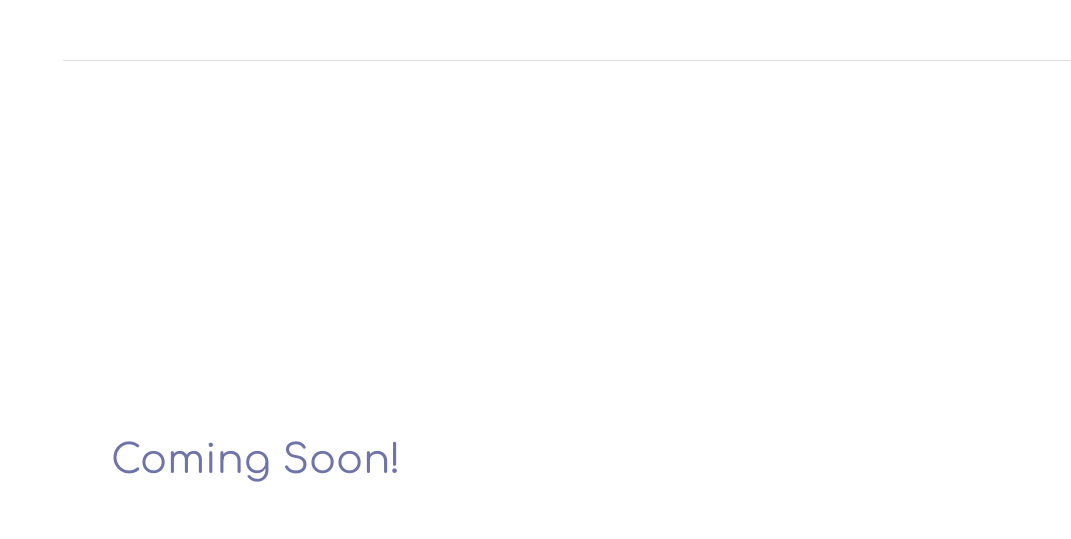
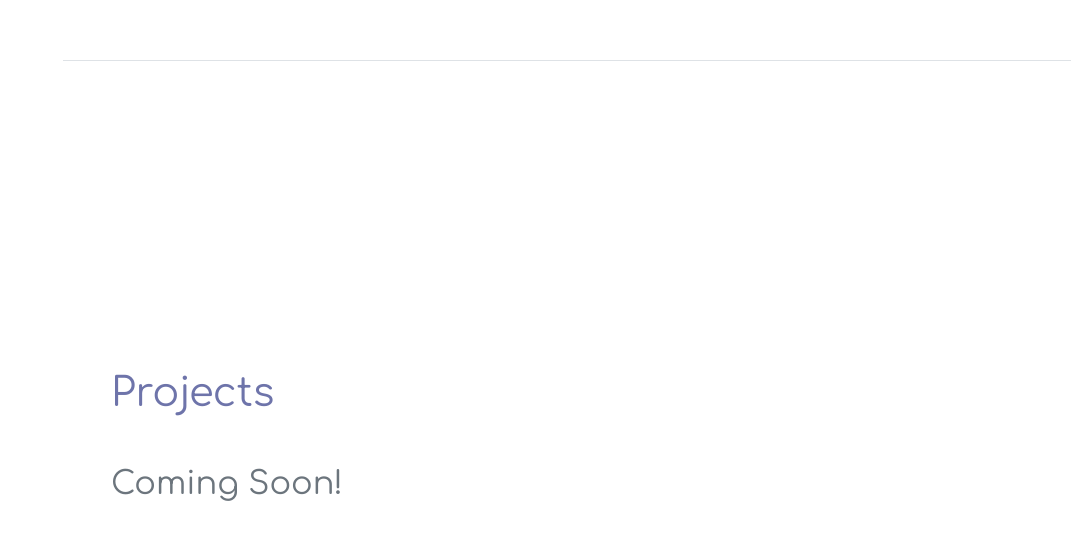
Before and after one commit to gbenejam/personal-page-template, an Angular app: page / in a window 1280 px wide. Shown: the part 3982-4521 px from the top of the page, without its empty margins (209-1280 px from the left). Built offline with nearby package versions, Linux system fonts and the light colour scheme.

Commit message:
Modifying projects section

```diff
--- a/src/app/projects/projects.component.html
+++ b/src/app/projects/projects.component.html
@@ -1,5 +1,6 @@
 <section class="resume-section p-3 p-lg-5 d-flex d-column" id="projects">
-    <div class="my-auto">
-        <h1 class="mb-0 primary-text"> Coming Soon! </h1>
-    </div>
+	<div class="my-auto">
+		<h1 class="mb-5 primary-text"> Projects </h1>
+		<h2 class="mb-5 text-muted">Coming Soon!</h2>
+	</div>
 </section>
```
